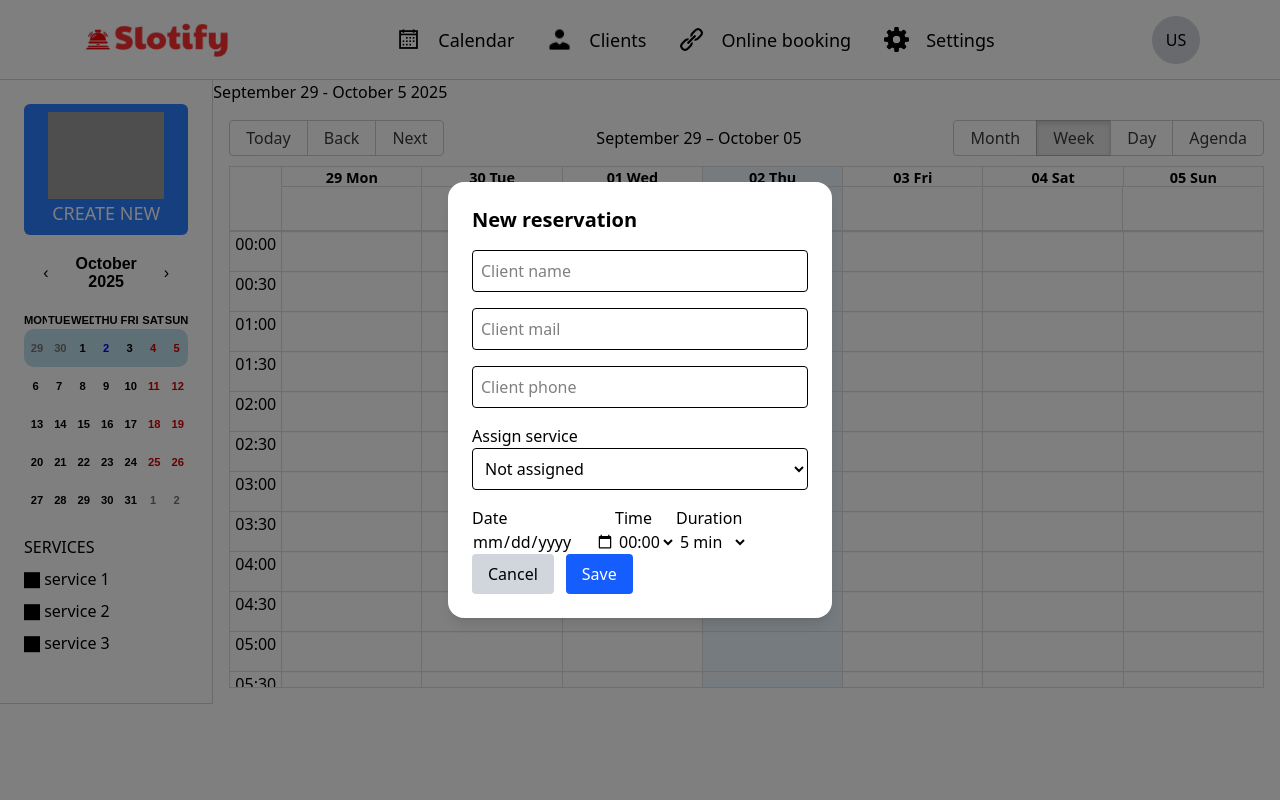
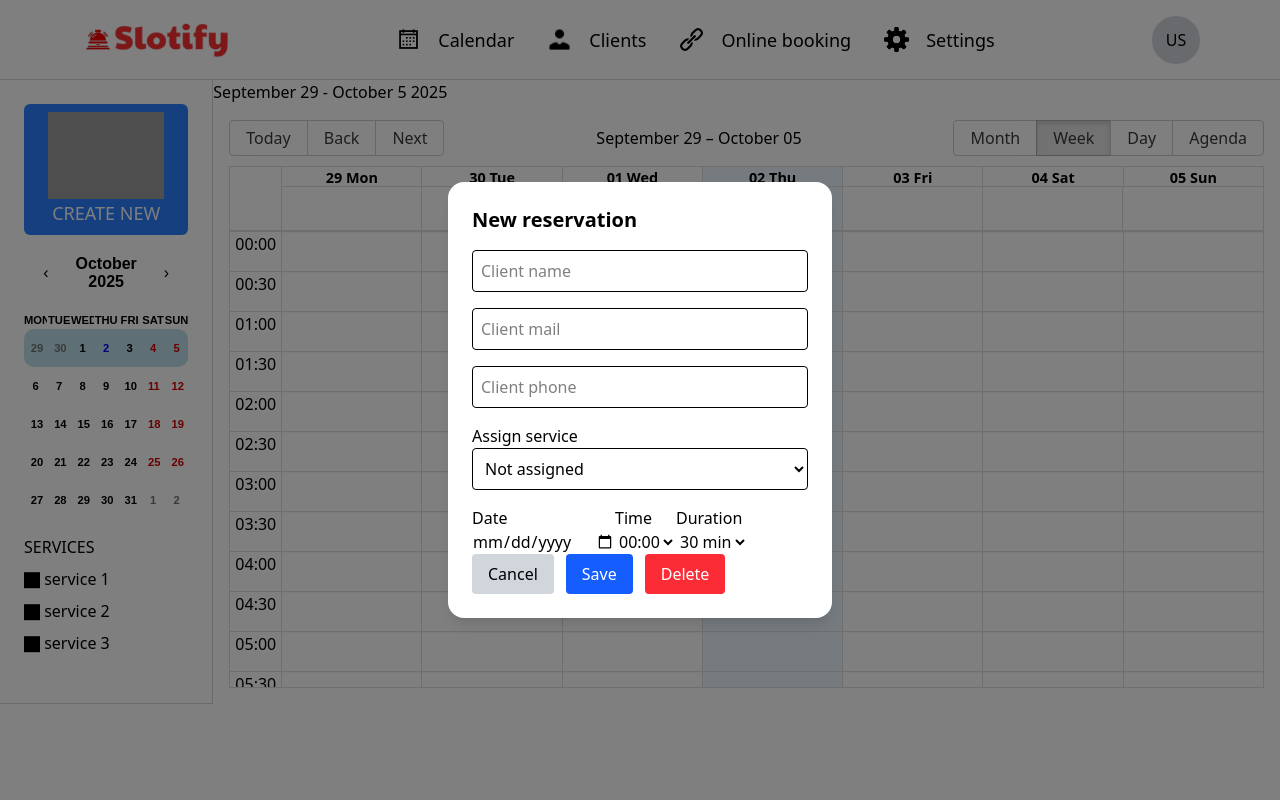
Before and after one commit to Jaros-777/slotify-frontend, a React (Vite) app: page /calendar in a window 1280 px wide. Shown: the top 800 px of the page. Built offline with nearby package versions, Linux system fonts and the light colour scheme; grey boxes are pictures that could not be loaded.

Commit message:
feat(admin,calendar): complete time logic in big calendar

```diff
--- a/src/pages/Admin/components/Calendar/components/BigCalendar.tsx
+++ b/src/pages/Admin/components/Calendar/components/BigCalendar.tsx
@@ -11,11 +11,10 @@ import { v4 as uuid } from 'uuid';
 
 
 const locales = {
-  "en-GB": enGB, // lokalizacja polska
+  "en-GB": enGB,
 };
 
 
-// konfigurujemy "localizer" — czyli sposób obsługi dat
 const localizer = dateFnsLocalizer({
   format,
   parse,
@@ -78,10 +77,10 @@ export const BigCalendar = () => {
 
   const [isModalOpen, setIsModalOpen] = useState(true);
   const [newEvent, setNewEvent] = useState<Partial<EventType>>({});
+  const [selectedDuration, setSelectedDuration] = useState<number>(30);
 
   // When user selects a time slot
   const handleSelectSlot = (slotInfo: SlotInfo) => {
-    const durationInHours = (slotInfo.end.getTime() - slotInfo.start.getTime()) / (1000 * 60 * 60);
     setNewEvent({
       id: uuid(),
       name: "",
@@ -97,16 +96,24 @@ export const BigCalendar = () => {
 
   const handleAddEvent = () => {
     if (newEvent.name && newEvent.start) {
-      setEvents([...events, newEvent as EventType]);
+      const endDate = new Date(newEvent.start.getTime() + selectedDuration * 60000);
+      setEvents([
+        ...events,
+        { ...newEvent, end: endDate } as EventType,
+      ]);
       setIsModalOpen(false);
+      setSelectedDuration(30)
     } else {
-      alert("Can't create new reservation")
+      alert("Reservation must have client name");
     }
-    // if (newEvent.name && newEvent.start && newEvent.end) {
-    //   setEvents([...events, newEvent as EventType]);
-    //   setIsModalOpen(false);
-    // }
   };
+
+  const handleDeleteEvent = (id: number | string | undefined) => {
+    if (!id) return;
+    setEvents(events.filter(e => e.id.toString() !== id.toString()));
+    setIsModalOpen(false);
+
+  }
 
   const times = Array.from({ length: 24 * 2 }, (_, i) => {
     const hours = Math.floor(i / 2);
@@ -149,7 +156,12 @@ export const BigCalendar = () => {
         culture="en-GB"
         className="h-full bg-white"
         onSelectSlot={handleSelectSlot}
-
+        onSelectEvent={(event: EventType) => {
+          setNewEvent(event);
+          const durationInMinutes = (event.end.getTime() - event.start.getTime()) / 60000;
+          setSelectedDuration(durationInMinutes);
+          setIsModalOpen(true);
+        }}
       />
       {isModalOpen && (
         <div className="absolute inset-0 bg-black/50 flex items-center justify-center z-50">
@@ -228,6 +240,28 @@ export const BigCalendar = () => {
               <div>
                 <p>Time</p>
                 <select
+                  value={
+                    newEvent.start
+                      ? `${newEvent.start.getHours().toString().padStart(2, "0")}:${newEvent.start
+                        .getMinutes()
+                        .toString()
+                        .padStart(2, "0")}`
+                      : ""
+                  }
+                  onChange={(e) => {
+                    if (!newEvent.start) return;
+                    const [hours, minutes] = e.target.value.split(":").map(Number);
+                    setNewEvent({
+                      ...newEvent,
+                      start: new Date(
+                        newEvent.start.getFullYear(),
+                        newEvent.start.getMonth(),
+                        newEvent.start.getDate(),
+                        hours,
+                        minutes
+                      ),
+                    });
+                  }}
                 >
                   {times.map((time) => (
                     <option key={time} value={time}>
@@ -239,10 +273,12 @@ export const BigCalendar = () => {
               <div>
                 <p>Duration</p>
                 <select
+                  value={selectedDuration}
+                  onChange={(e) => setSelectedDuration(Number(e.target.value))}
                 >
-                  {durations.map((duration) => (
-                    <option key={duration.value} value={duration.value}>
-                      {duration.label}
+                  {durations.map((d) => (
+                    <option key={d.value} value={d.value}>
+                      {d.label}
                     </option>
                   ))}
                 </select>
@@ -251,15 +287,20 @@ export const BigCalendar = () => {
             <div className="flex justify-end gap-3">
               <button
                 onClick={() => setIsModalOpen(false)}
-                className="px-4 py-2 bg-gray-300 rounded hover:bg-gray-400"
+                className="px-4 py-2 bg-gray-300 rounded hover:bg-gray-400 duration-200"
               >
                 Cancel
               </button>
               <button
                 onClick={handleAddEvent}
-                className="px-4 py-2 bg-blue-600 text-white rounded hover:bg-blue-700"
+                className="px-4 py-2 bg-blue-600 text-white rounded hover:bg-blue-700 duration-200"
               >
                 Save
+              </button>
+              <button
+                onClick={() => handleDeleteEvent(newEvent.id)}
+                className="px-4 py-2 bg-red-500 text-white rounded hover:bg-red-700 duration-200">
+                Delete
               </button>
             </div>
           </div>
```
